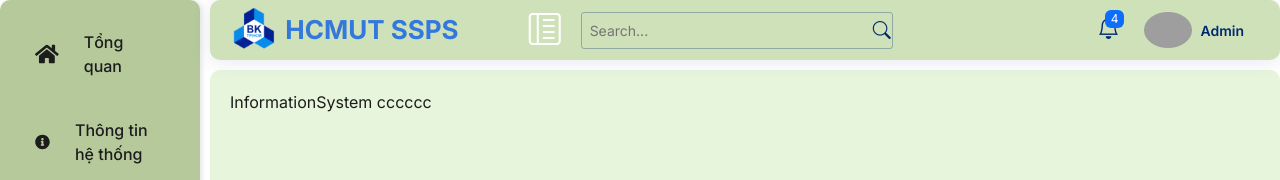
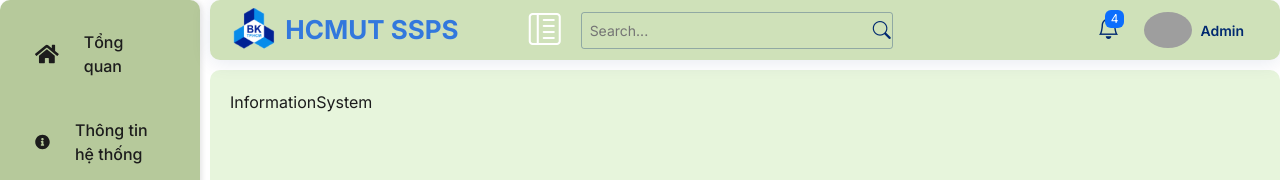
Before and after one commit to Allen314159/SPSS_SPSO, a React (Create React App) app: page /thongtin in a window 1280 px wide. Shown: the top 180 px of the page. Built offline with nearby package versions, Linux system fonts and the light colour scheme; grey boxes are pictures that could not be loaded.

Commit message:
merge informationsystem

```diff
--- a/src/Components/Information/InformationSystem.jsx
+++ b/src/Components/Information/InformationSystem.jsx
@@ -3,12 +3,7 @@ import React from 'react'
 
 const InformationSystem = () => {
   return (
-    <div>InformationSystem
-
-
-
-
-       cccccc</div>
+    <div>InformationSystem </div>
   )
 }
 
```
